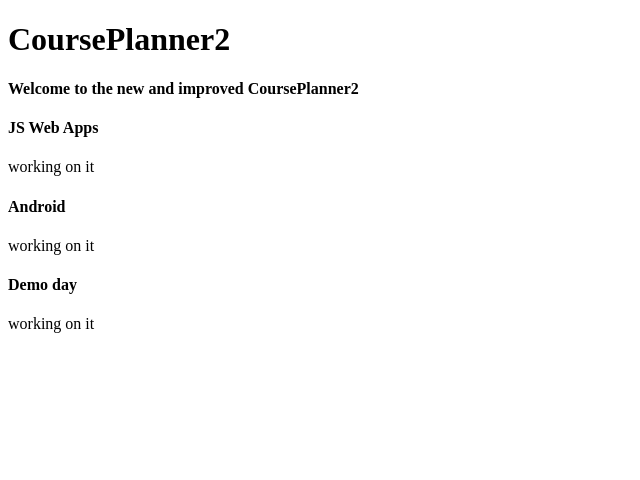
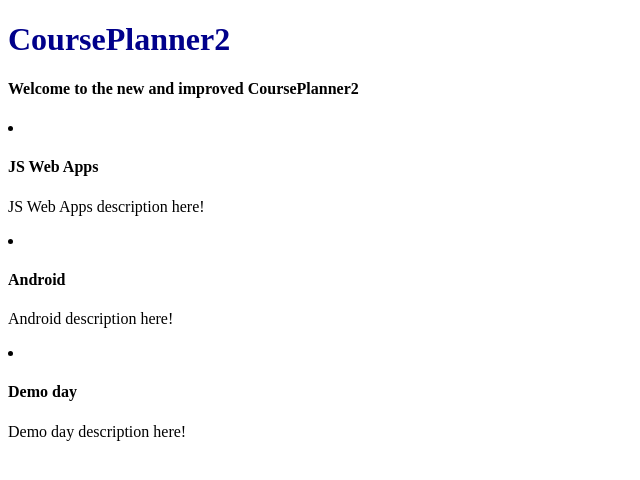
Before and after one commit to EASV/cp2_mean, an Angular app: page / in a window 1280 px wide. Shown: the top 480 px of the page, without its empty margins (0-640 px from the left). Built offline with nearby package versions, Linux system fonts and the light colour scheme.

Commit message:
added a failing test for styling the CourseComponent

```diff
--- a/src/app/app.component.html
+++ b/src/app/app.component.html
@@ -1,8 +1,3 @@
-<h1>
-  {{title}}
-</h1>
-<h4>
-  {{description}}
-</h4>
-
+<h1 style="color: darkblue">{{title}}</h1>
+<h4>{{description}}</h4>
 <app-course *ngFor="let course of courses" [course]="course"></app-course>
--- a/src/app/app.component.ts
+++ b/src/app/app.component.ts
@@ -17,17 +17,17 @@ export class AppComponent implements OnInit {
       {
         id: 'jswebapps',
         title: 'JS Web Apps',
-        description: 'working on it'
+        description: 'JS Web Apps description here!'
       },
       {
         id: 'android',
         title: 'Android',
-        description: 'working on it'
+        description: 'Android description here!'
       },
       {
         id: 'demoday',
         title: 'Demo day',
-        description: 'working on it'
+        description: 'Demo day description here!'
       }
     ];
   }
--- a/src/app/courses/course/course.component.css
+++ b/src/app/courses/course/course.component.css
@@ -0,0 +1,16 @@
+.course-item {
+  display: block;
+  margin: 15px;
+  padding: 10px;
+  border-radius: 2px;
+  background: white;
+  box-shadow: 2px 2px 2px 2px rgba(170, 170, 170, 0.25);
+}
+
+.course-title{
+  color: dodgerblue;
+}
+
+.course-description{
+  color: lightslategrey;
+}
--- a/src/app/courses/course/course.component.html
+++ b/src/app/courses/course/course.component.html
@@ -1,2 +1,4 @@
-<h4>{{course.title}}</h4>
-<p>{{course.description}}</p>
+<li>
+  <h4>{{course.title}}</h4>
+  <p>{{course.description}}</p>
+</li>
```
Also changed, not shown: 1 other file (tests, documents, lock files or other folders).
